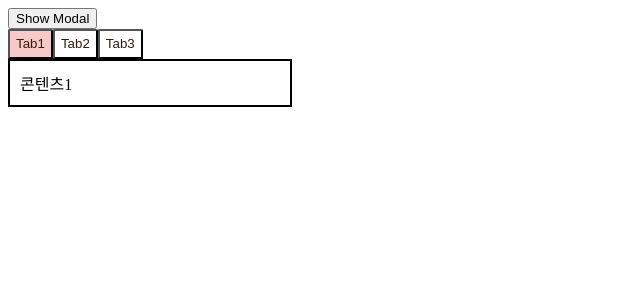
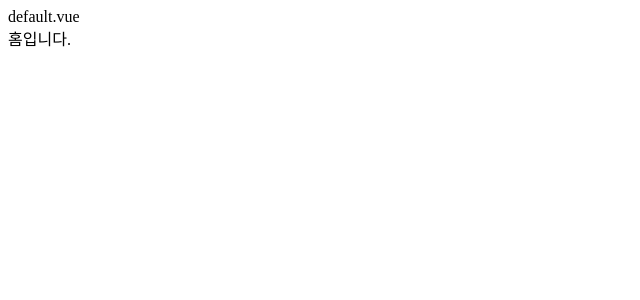
Before and after one commit to manbalboy/card-demo, a Vue app: page / in a window 1280 px wide. Shown: the top 300 px of the page, without its empty margins (0-640 px from the left). Built offline with nearby package versions, Linux system fonts and the light colour scheme.

Commit message:
레이아웃 구현실습

```diff
--- a/package.json
+++ b/package.json
@@ -1,5 +1,5 @@
 {
-  "name": "scard-demo",
+  "name" : "scard-demo",
   "version": "0.1.0",
   "private": true,
   "scripts": {
@@ -51,7 +51,6 @@
           "bracketSpacing": true,
           "arrowParens": "avoid",
           "proseWrap": "preserve",
-          "jsxBracketSameLine": true,
           "vueIndentScriptAndStyle": true,
           "endOfLine": "auto"
         }
--- a/src/App.vue
+++ b/src/App.vue
@@ -1,38 +1,34 @@
 <template>
     <div id="app">
-        <!-- <common-header></common-header> -->
-        <button id="show-modal" @click="showModal = true">Show Modal</button>
-        <!-- use the modal component, pass in the prop -->
-        <Modal v-if="showModal" @close="showModal = false">
-            <h3 slot="header" style="color: black">ttt</h3>
-        </Modal>
-        <TabsA :tapList="listA"></TabsA>
+        <Layout>
+            <router-view />
+        </Layout>
     </div>
 </template>
 
 <script>
     // import CommonHeader from '@/components/CommonHeader.vue';
-    import Modal from '@/components/Modal.vue';
-    import TabsA from '@/components/Tab/TabsA.vue';
-    export default {
-        data() {
-            return {
-                showModal: false,
+    // import Modal from '@/components/Modal.vue';
+    // import TabsA from '@/components/Tab/TabsA.vue';
+    // export default {
+    //     data() {
+    //         return {
+    //             showModal: false,
 
-                listA: [
-                    { id: 1, label: 'Tab1', content: '콘텐츠1' },
-                    { id: 2, label: 'Tab2', content: '콘텐츠2' },
-                    { id: 3, label: 'Tab3', content: '콘텐츠3' },
-                ],
-            };
-        },
-        name: 'App',
-        components: {
-            TabsA,
-            // CommonHeader,
-            Modal,
-        },
-    };
+    //             listA: [
+    //                 { id: 1, label: 'Tab1', content: '콘텐츠1' },
+    //                 { id: 2, label: 'Tab2', content: '콘텐츠2' },
+    //                 { id: 3, label: 'Tab3', content: '콘텐츠3' },
+    //             ],
+    //         };
+    //     },
+    //     name: 'App',
+    //     components: {
+    //         TabsA,
+    //         // CommonHeader,
+    //         Modal,
+    //     },
+    // };
 </script>
 
 <style></style>
--- /dev/null
+++ b/src/layouts/DefaultLayout.vue
@@ -0,0 +1,6 @@
+<template>
+    <div>
+        default.vue
+        <slot />
+    </div>
+</template>
--- /dev/null
+++ b/src/layouts/HomeLayout.vue
@@ -0,0 +1,13 @@
+<template>
+    <div>
+        home
+        <p>test</p>
+        <slot />
+    </div>
+</template>
+
+<script>
+    export default {};
+</script>
+
+<style></style>
--- /dev/null
+++ b/src/layouts/Layout.vue
@@ -0,0 +1,18 @@
+<template>
+    <component :is="layout">
+        <slot></slot>
+    </component>
+</template>
+
+<script>
+    const defaultLayout = 'DefaultLayout';
+    export default {
+        name: 'AppLayout',
+        computed: {
+            layout() {
+                const layout = this.$route.meta.layout || defaultLayout;
+                return () => import(`@/layouts/${layout}.vue`);
+            },
+        },
+    };
+</script>
--- a/src/main.js
+++ b/src/main.js
@@ -1,8 +1,14 @@
 import Vue from 'vue';
 import App from './App.vue';
+import Layout from '@/layouts/Layout.vue';
+import router from '@/router/index.js';
+import store from '@/store/index.js';
 
+Vue.component('Layout', Layout);
 Vue.config.productionTip = false;
 
 new Vue({
+    router,
+    store,
     render: h => h(App),
 }).$mount('#app');
--- /dev/null
+++ b/src/router/index.js
@@ -0,0 +1,31 @@
+import Vue from 'vue';
+import VueRouter from 'vue-router';
+
+Vue.use(VueRouter);
+
+const routes = [
+    {
+        path: '/',
+        name: 'Home',
+        component: () => import('@/views/Home.vue'),
+        meta: {
+            layout: 'DefaultLayout',
+        },
+    },
+    {
+        path: '/login',
+        name: 'login',
+        component: () => import('@/views/Login.vue'),
+        meta: {
+            layout: 'HomeLayout',
+        },
+    },
+];
+
+const router = new VueRouter({
+    mode: 'history',
+    base: process.env.BASE_URL,
+    routes,
+});
+
+export default router;
--- a/src/store/index.js
+++ b/src/store/index.js
@@ -0,0 +1,13 @@
+import Vue from 'vue';
+import Vuex from 'vuex';
+
+Vue.use(Vuex);
+
+const store = new Vuex.Store({
+    state: {},
+    getters: {},
+    actions: {},
+    mutations: {},
+});
+
+export default store;
--- /dev/null
+++ b/src/views/Home.vue
@@ -0,0 +1,9 @@
+<template>
+    <div>홈입니다.</div>
+</template>
+
+<script>
+    export default {};
+</script>
+
+<style></style>
--- /dev/null
+++ b/src/views/Login.vue
@@ -0,0 +1,9 @@
+<template>
+    <div>로그인</div>
+</template>
+
+<script>
+    export default {};
+</script>
+
+<style></style>
```
